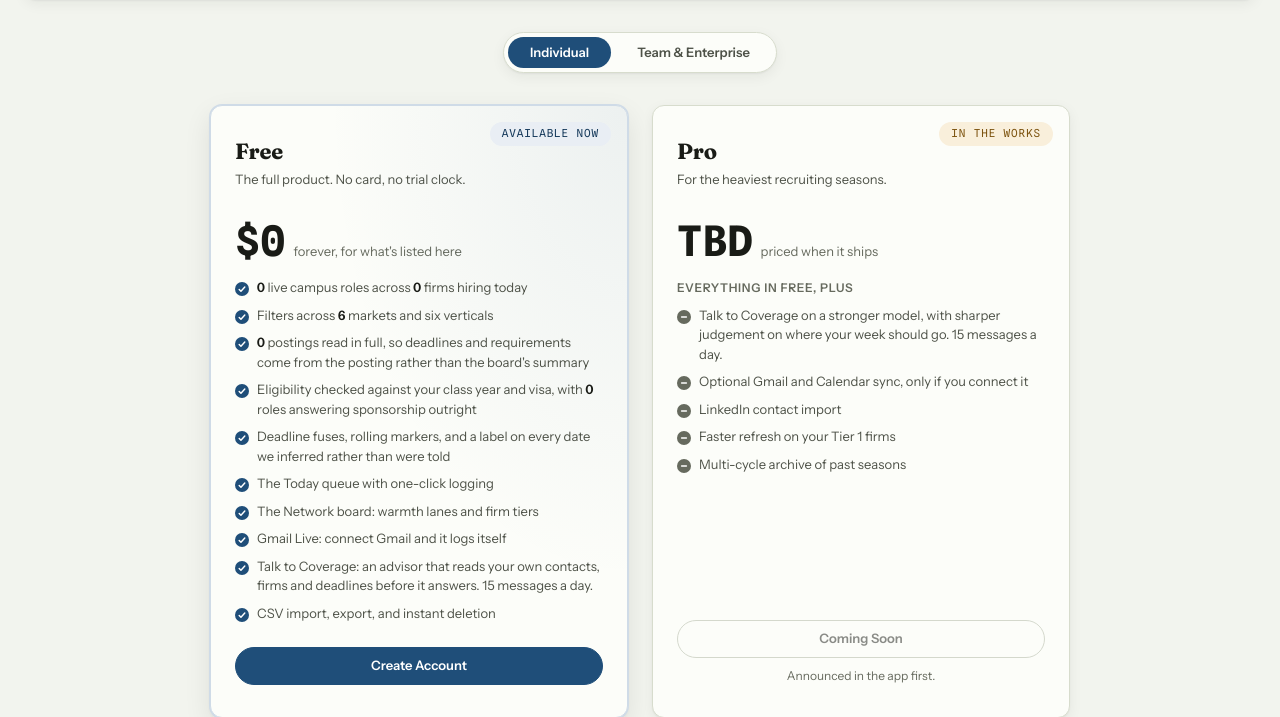
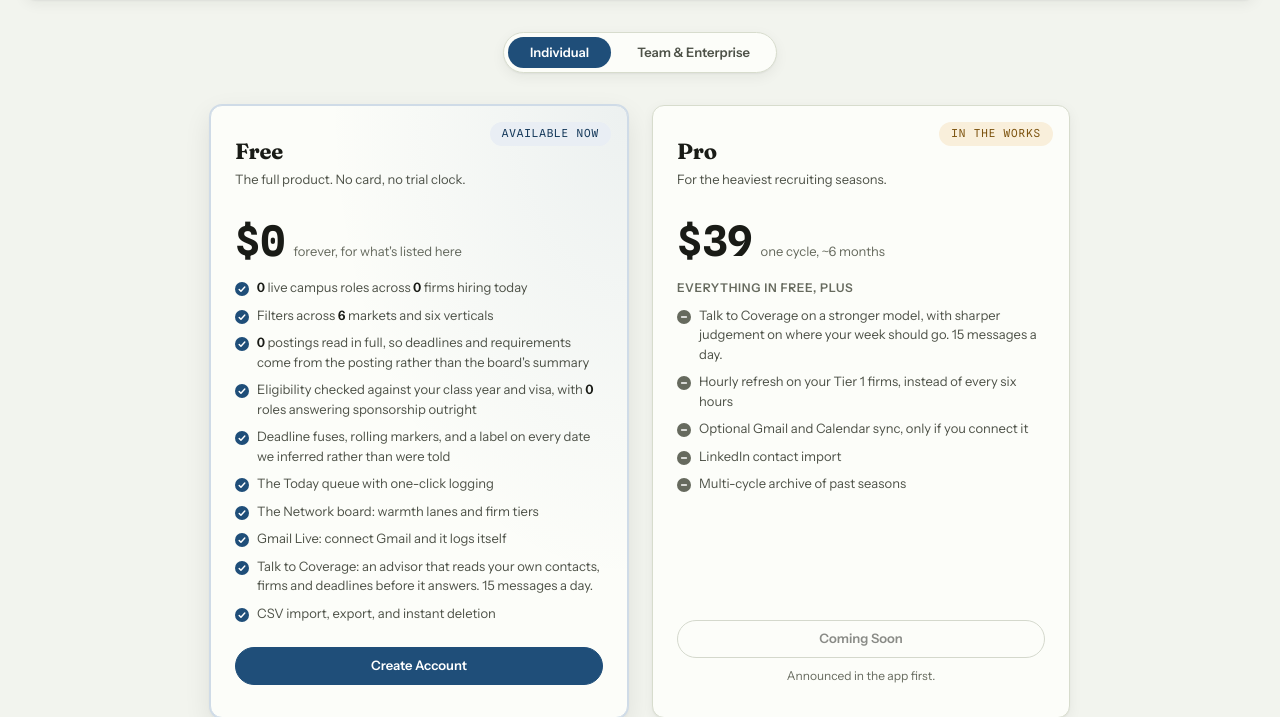
Before and after one commit to JimmyZhu7/coverage, a Django app: page /pricing/ in a window 1280 px wide. Shown: the part 339-1056 px from the top of the page. Run offline with Django 5.2, Linux system fonts and the light colour scheme; data that the repository does not hold is empty.

Commit message:
Set real Pro/Team preview pricing on the pricing page
Pro at $39/cycle and Team at $249/year flat (up to 25 seats), replacing
the TBD placeholders, plus small copy tightening on the feature lists
and FAQ. This was sitting uncommitted in the working tree; checkpointing
it before the next pricing-page pass builds on top of it.

Co-Authored-By: Claude Sonnet 5 <noreply@anthropic.com>

```diff
--- a/coverage_web/templates/core/pricing.html
+++ b/coverage_web/templates/core/pricing.html
@@ -162,14 +162,14 @@
           <span class="plan-badge soon">In the works</span>
           <h2 class="plan-name">Pro</h2>
           <p class="plan-tagline">For the heaviest recruiting seasons.</p>
-          <p class="plan-price"><span class="amount">TBD</span><span class="per">priced when it ships</span></p>
+          <p class="plan-price"><span class="amount">$39</span><span class="per">one cycle, ~6 months</span></p>
           <p class="plan-includes">Everything in Free, plus</p>
           <ul class="plan-features">
             <li>Talk to Coverage on a stronger model, with sharper judgement
               on where your week should go. {{ advisor_pro_cap }} messages a day.</li>
+            <li>Hourly refresh on your Tier 1 firms, instead of every six hours</li>
             <li>Optional Gmail and Calendar sync, only if you connect it</li>
             <li>LinkedIn contact import</li>
-            <li>Faster refresh on your Tier 1 firms</li>
             <li>Multi-cycle archive of past seasons</li>
           </ul>
           <div class="plan-cta">
@@ -186,12 +186,12 @@
           <span class="plan-badge soon">In the works</span>
           <h2 class="plan-name">Team</h2>
           <p class="plan-tagline">For finance societies and student clubs running recruiting together.</p>
-          <p class="plan-price"><span class="amount">TBD</span><span class="per">per seat, priced when it ships</span></p>
+          <p class="plan-price"><span class="amount">$249</span><span class="per">per year, flat &middot; up to 25 seats</span></p>
           <p class="plan-includes">Everything in Pro, plus</p>
           <ul class="plan-features">
             <li>Shared firm tiers and a club-wide coverage board</li>
             <li>See which firms your members already reach</li>
-            <li>Member seats managed by club officers</li>
+            <li>Member seats managed by club officers, no per-seat billing</li>
             <li>A shared calendar of every tracked deadline</li>
           </ul>
           <div class="plan-cta">
@@ -236,7 +236,7 @@
     </details>
     <details>
       <summary>What would a Team plan look like for my club?</summary>
-      <p>Shared tiers, shared coverage, and per-seat billing managed by officers. If you run a finance society, we want your input before it ships.</p>
+      <p>Shared tiers, shared coverage, and one flat plan an officer manages, not per-seat billing to negotiate. If you run a finance society, we want your input before it ships.</p>
     </details>
     <details>
       <summary>What happens to my data if I stop using Coverage?</summary>
```
